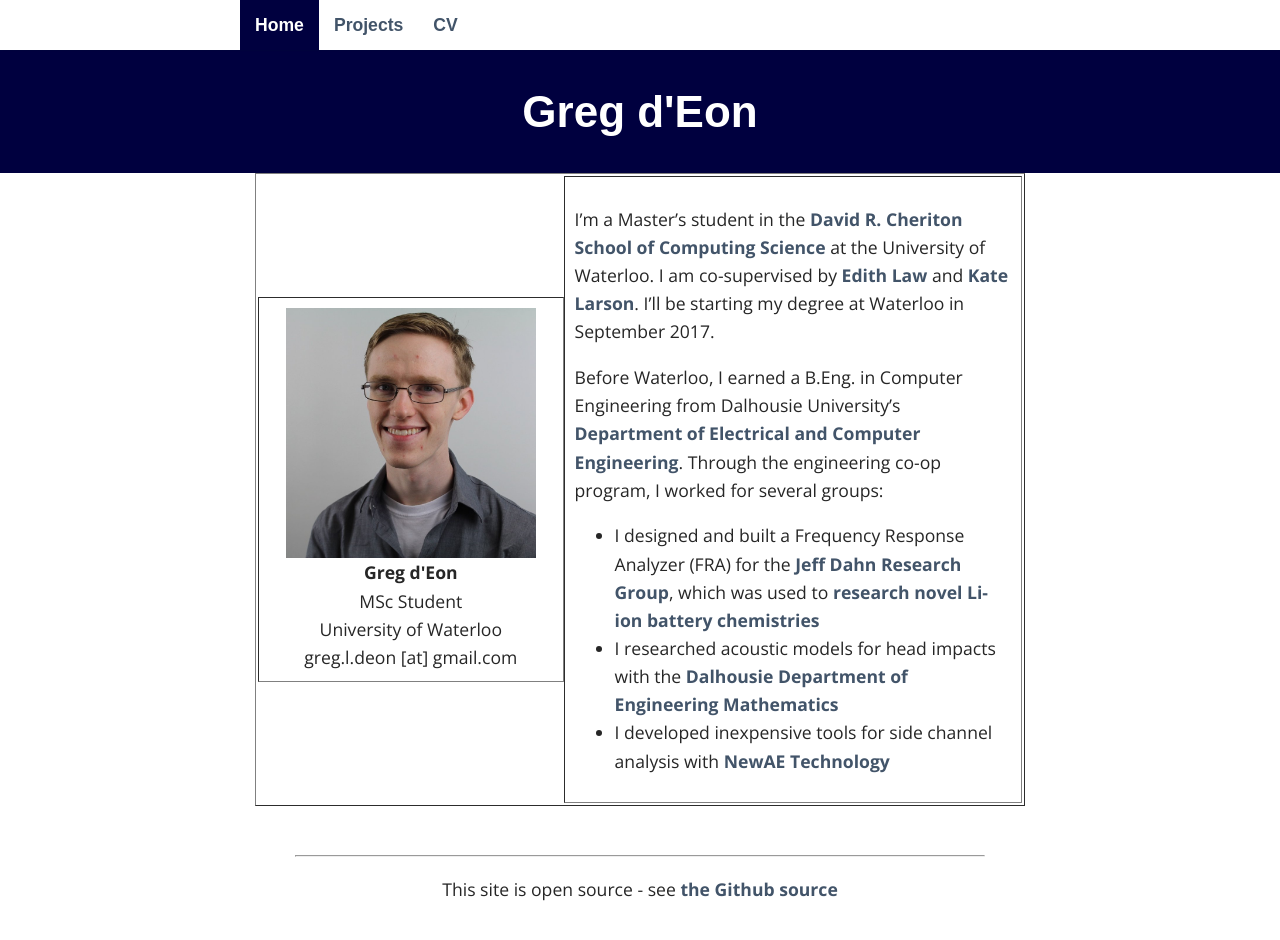
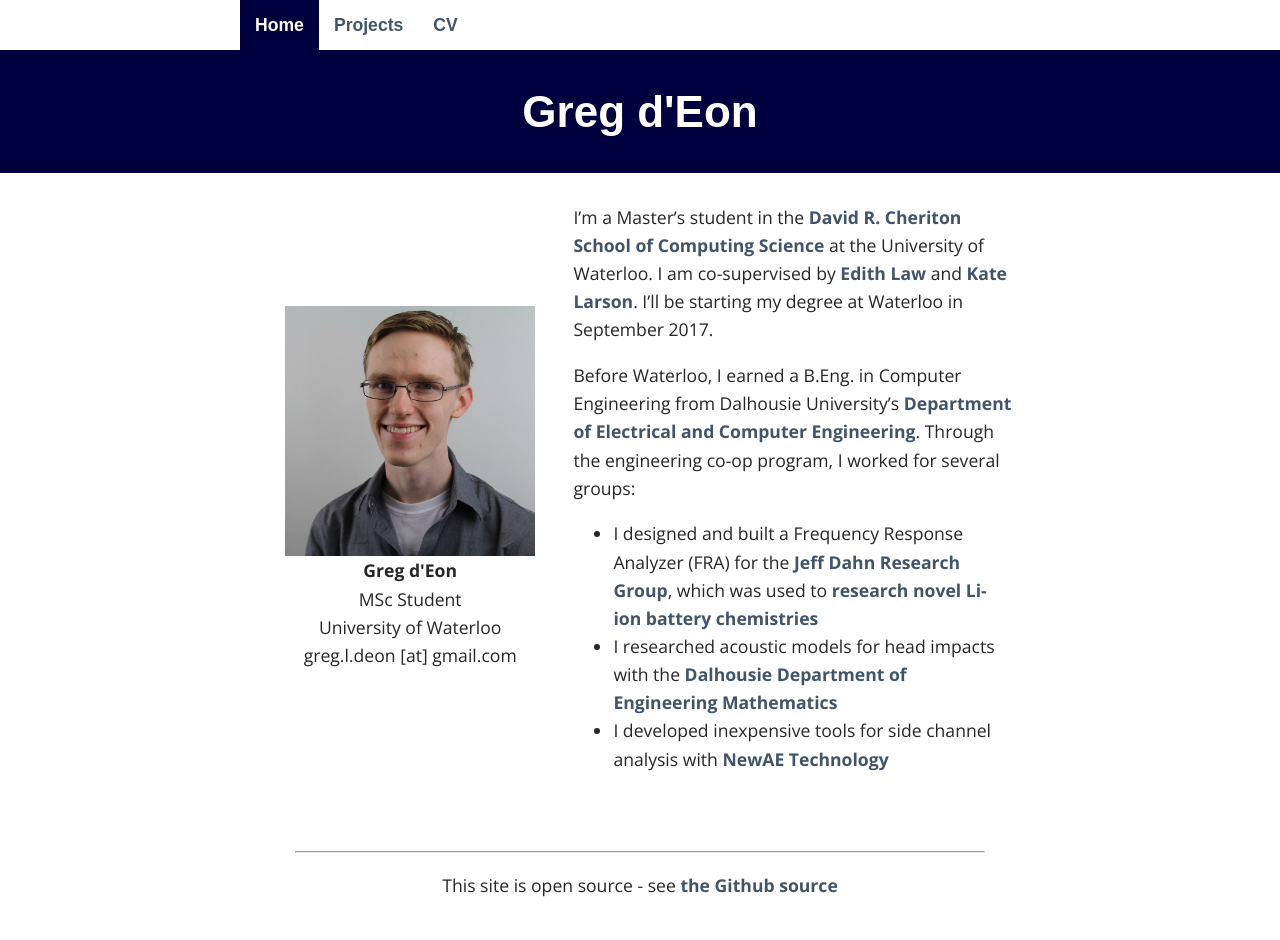
Before and after one commit to gregdeon/gregdeon.github.io, a Jekyll site: the page built from _pages/about.md, in a window 1280 px wide and 960 px high. Shown: the top 940 px of the window. Built offline with Jekyll 4.4.1, drawn with Linux system fonts in a browser that asks for light colours; some web fonts are replaced.

Commit message:
Fix table border on front page

```diff
--- a/_layouts/front.html
+++ b/_layouts/front.html
@@ -2,7 +2,7 @@
 layout: default
 ---
 
-<table class="image-text" border=1>
+<table class="image-text">
 <tr>
 	<td width=40%>
 		<img src="/files/profile-image.jpg">
```
